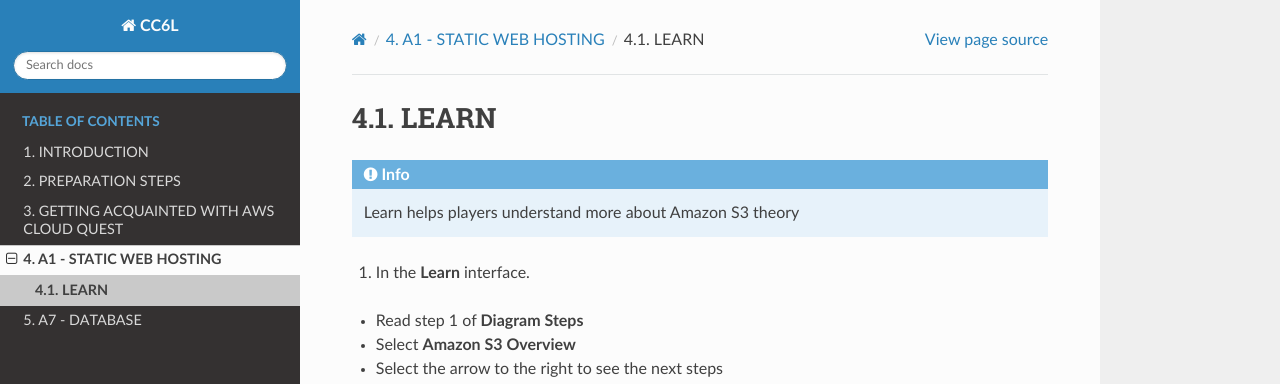
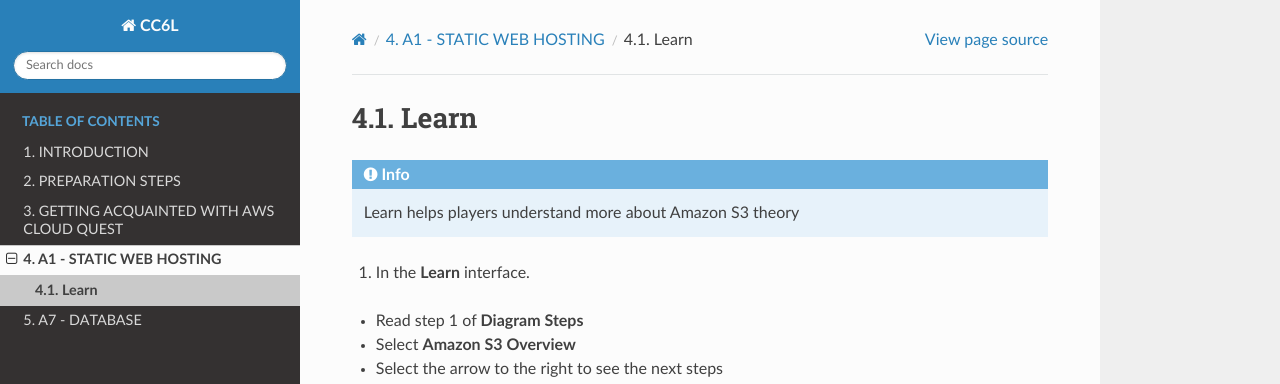
Before and after one commit to jambybrillo/aws_partitioner, a Sphinx documentation site: the page built from docs/source/a1_learn.rst, in a window 1280 px wide and 900 px high. Shown: the top 384 px of the window. Built offline with Sphinx 7.4.7 and the Read the Docs theme 3.1.0, drawn with Linux system fonts in a browser that asks for light colours; pages that are not in the unit, such as notebooks, are missing from menus.

```diff
--- a/docs/source/a1_learn.rst
+++ b/docs/source/a1_learn.rst
@@ -1,4 +1,4 @@
-LEARN
+Learn
 ===========
 
 .. admonition:: Info
```
